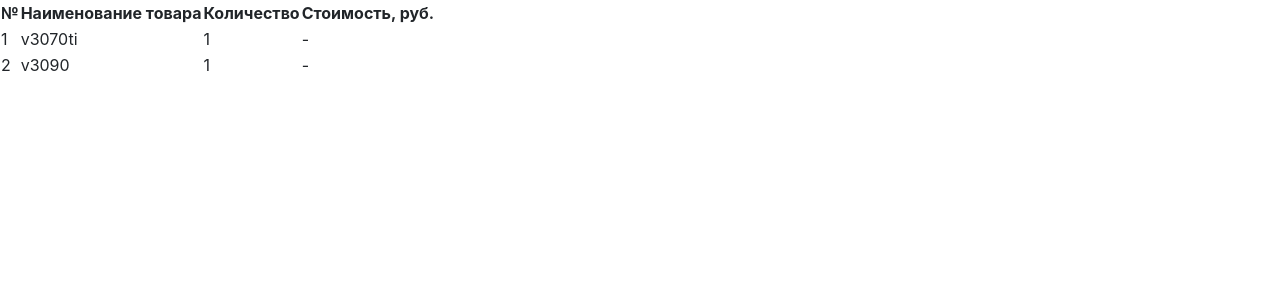
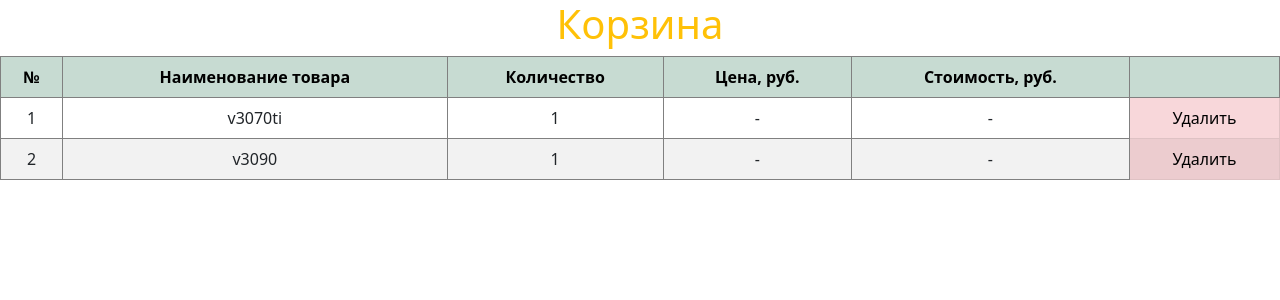
Before and after one commit to DaveDallos/Funny_price, a Flask app: page /cart in a window 1280 px wide. Shown: the top 300 px of the page. Run offline with Flask 2, Linux system fonts and the light colour scheme; some libraries are stand-ins or nearby versions.

Commit message:
better cart table

```diff
--- /dev/null
+++ b/static/css/style.css
@@ -0,0 +1,12 @@
+h1 {
+   text-align:center;
+}
+table {
+    text-align:center;
+    border: 1px solid green;
+    width: 600;
+       margin: auto;
+}
+th, td {
+   border: 1px solid grey;
+}
--- a/templates/cart.html
+++ b/templates/cart.html
@@ -3,19 +3,21 @@
 <head>
     <meta charset="utf-8">
     <meta name="viewport" content="width=device-width, initial-scale=1, shrink-to-fit=no">
-    <link rel="stylesheet"
-          href="https://stackpath.bootstrapcdn.com/bootstrap/4.4.1/css/bootstrap.min.css"
-          integrity="sha384-Vkoo8x4CGsO3+Hhxv8T/Q5PaXtkKtu6ug5TOeNV6gBiFeWPGFN9MuhOf23Q9Ifjh"
-          crossorigin="anonymous">
+    <link href="https://cdn.jsdelivr.net/npm/bootstrap@5.1.3/dist/css/bootstrap.min.css" rel="stylesheet"
+          integrity="sha384-1BmE4kWBq78iYhFldvKuhfTAU6auU8tT94WrHftjDbrCEXSU1oBoqyl2QvZ6jIW3" crossorigin="anonymous">
+    <link rel="stylesheet" type="text/css" href="{{url_for('static', filename='css/style.css')}}"/>
     <title>{{title}}</title>
 </head>
 <body>
-    <table>
-        <tr>
+<h1 class="text-warning">Корзина</h1>
+<table class="table table-striped">
+    <tr class="table-success">
         <th>№</th>
         <th>Наименование товара</th>
         <th>Количество</th>
+        <th>Цена, руб.</th>
         <th>Стоимость, руб.</th>
+        <th></th>
     </tr>
     {% for i in cart %}
     <tr>
@@ -23,6 +25,8 @@
         <td>{{i[0]}}</td>
         <td>{{i[1]}}</td>
         <td>-</td>
+        <td>-</td>
+        <td class="table-danger">Удалить</td>
     </tr>
     {% endfor %}
 </table>
```
Lines whose indentation alone changed are shown as unchanged.
